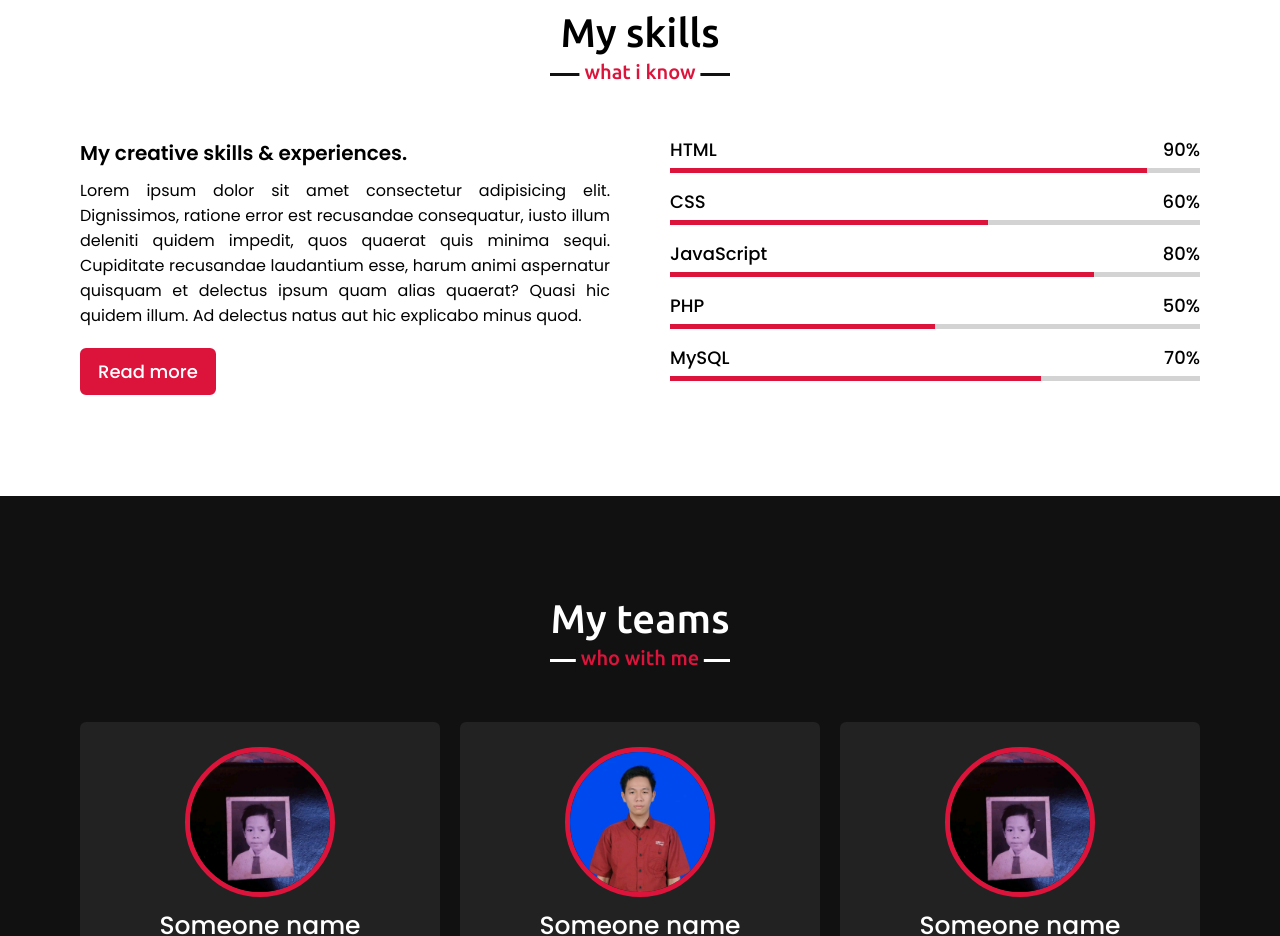
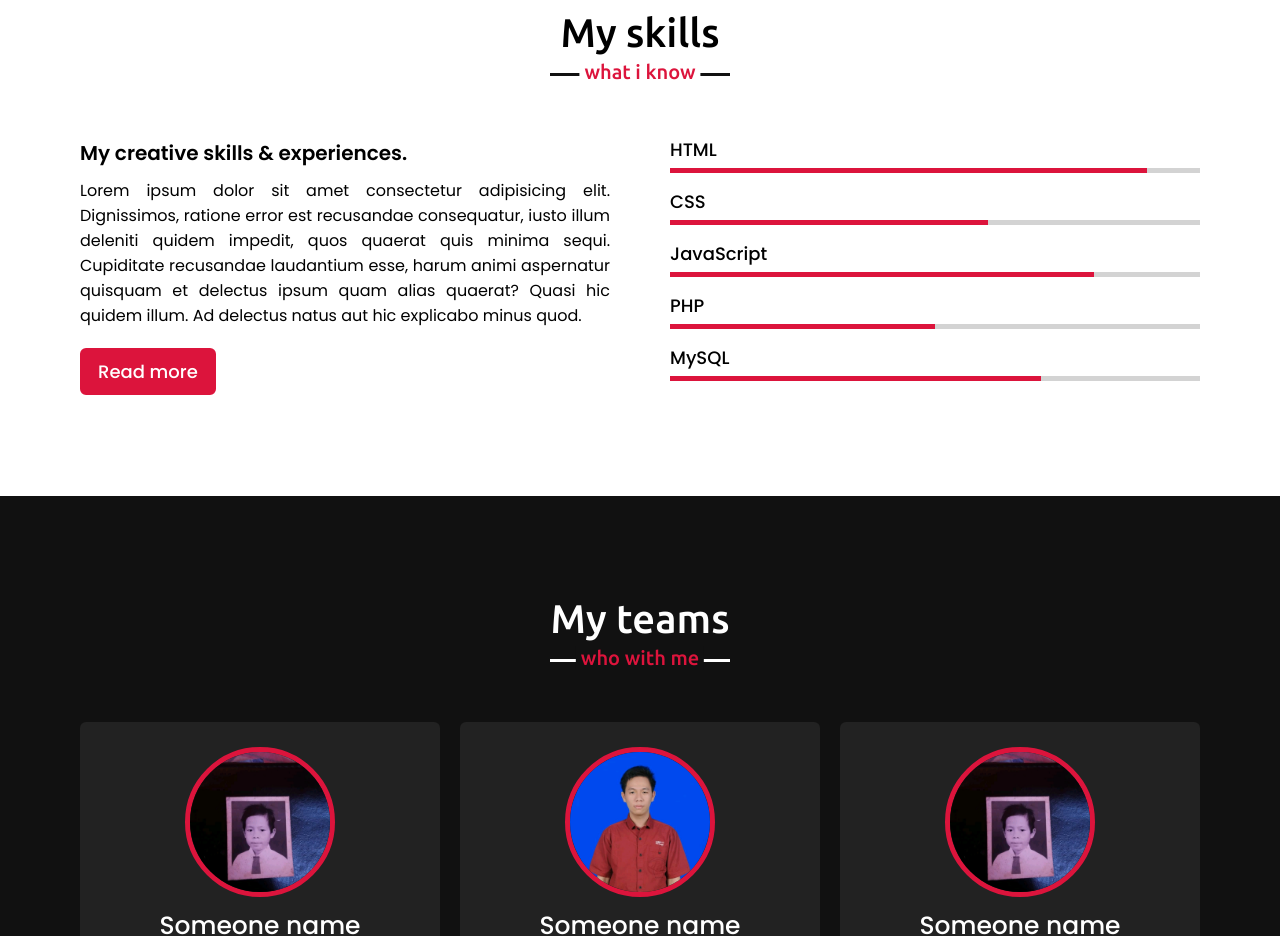
Before and after one commit to Ishakkangah/Ishakk-angah, a plain HTML site: page index.html in a window 1280 px wide. Shown: the part 2200-3136 px from the top of the page. Drawn offline with nearby package versions, Linux system fonts and the light colour scheme.

Commit message:
Update index.html

```diff
--- a/index.html
+++ b/index.html
@@ -111,35 +111,34 @@
                     <div class="bars">
                         <div class="info">
                             <span>HTML</span>
-                            <span>90%</span>
+
                         </div>
                         <div class="line html"></div>
                     </div>
                     <div class="bars">
                         <div class="info">
                             <span>CSS</span>
-                            <span>60%</span>
+
                         </div>
                         <div class="line css"></div>
                     </div>
                     <div class="bars">
                         <div class="info">
                             <span>JavaScript</span>
-                            <span>80%</span>
+
                         </div>
                         <div class="line js"></div>
                     </div>
                     <div class="bars">
                         <div class="info">
                             <span>PHP</span>
-                            <span>50%</span>
+
                         </div>
                         <div class="line php"></div>
                     </div>
                     <div class="bars">
                         <div class="info">
                             <span>MySQL</span>
-                            <span>70%</span>
                         </div>
                         <div class="line mysql"></div>
                     </div>
```
